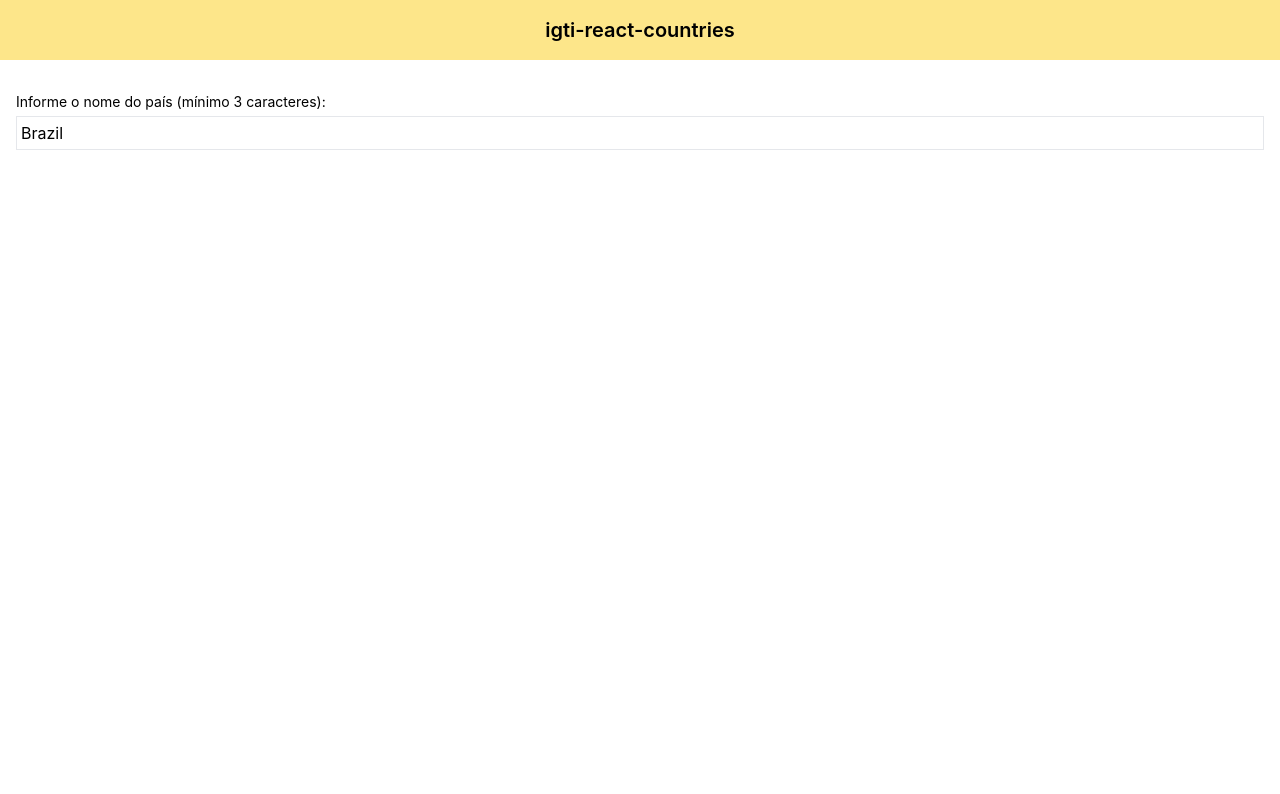
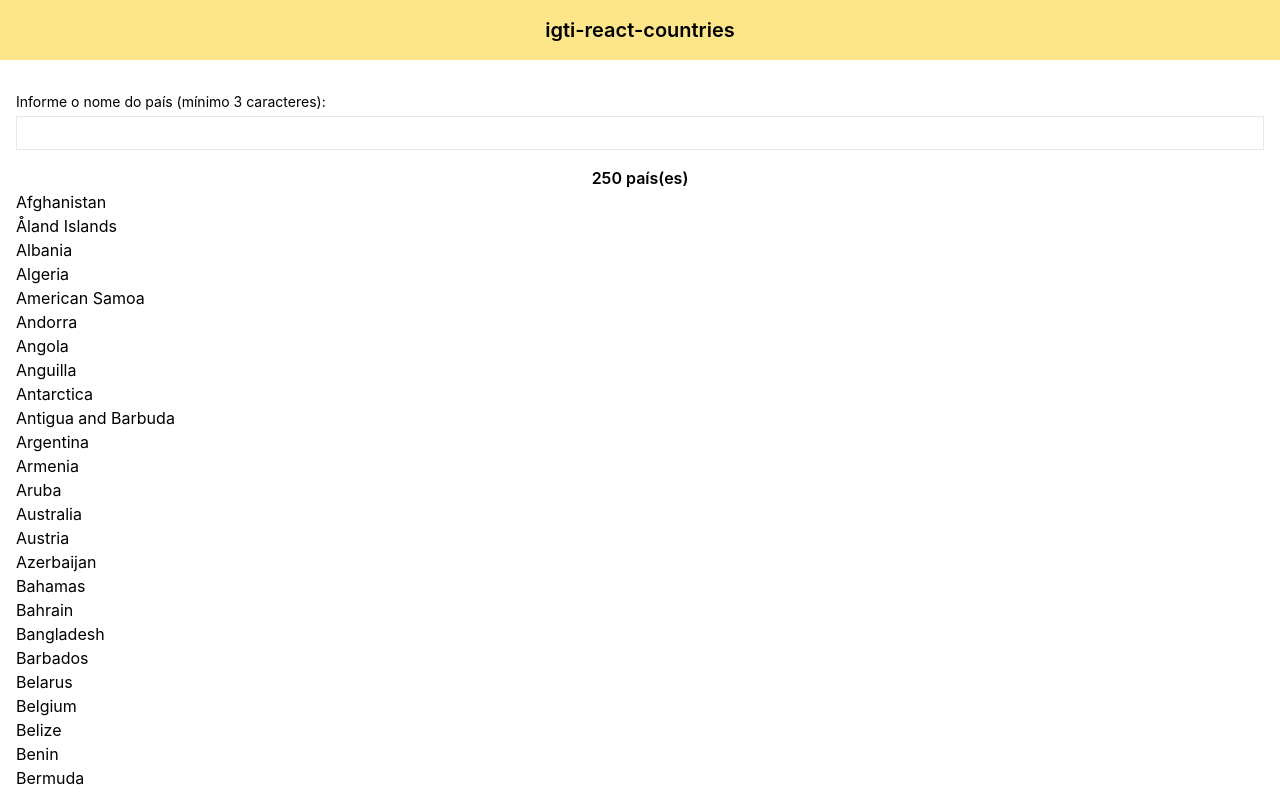
Before and after one commit to filipef9/igti-react-countries, a React (Create React App) app: page / in a window 1280 px wide. Shown: the top 794 px of the page. Built offline with nearby package versions, Linux system fonts and the light colour scheme.

Commit message:
Implementação inicial dos componentes Countries e Country.

```diff
--- /dev/null
+++ b/src/components/Countries.jsx
@@ -0,0 +1,14 @@
+import Country from './Country';
+
+const Countries = ({ children: countries = [] }) => {
+  return (
+    <div>
+      <h2 className="text-center font-semibold">{countries.length} país(es)</h2>
+      {countries.map(country => (
+        <Country key={country.id}>{country}</Country>
+      ))}
+    </div>
+  );
+};
+
+export default Countries;
--- /dev/null
+++ b/src/components/Country.jsx
@@ -0,0 +1,11 @@
+import React from 'react';
+
+const Country = ({ children: country = null }) => {
+  if (!country) {
+    return <div>Impossível redenrizar o país</div>;
+  }
+
+  return <div>{country.name}</div>;
+};
+
+export default Country;
--- a/src/pages/ReactCountriesPage.jsx
+++ b/src/pages/ReactCountriesPage.jsx
@@ -3,19 +3,20 @@
 import Header from '../components/Header';
 import Main from '../components/Main';
 import TextInput from '../components/TextInput';
+import Countries from '../components/Countries';
 
 import { countries } from '../data/countries.js';
 
 const MIN_CHARACTERS = 3;
 
 const ReactCountriesPage = () => {
-  const [countryFilter, setCountryFilter] = useState('Brazil');
+  const [countryFilter, setCountryFilter] = useState('');
   const handleChangeCountryFilter = newCountry => {
     setCountryFilter(newCountry);
   };
 
   const filteredCountries =
-    countryFilter.length >= MIN_CHARACTERS
+    countryFilter.trim().length >= MIN_CHARACTERS
       ? countries.filter(({ nameInLowercase }) =>
           nameInLowercase.includes(countryFilter.toLocaleLowerCase())
         )
@@ -32,6 +33,8 @@
           value={countryFilter}
           handleOnChange={handleChangeCountryFilter}
         />
+
+        <Countries>{filteredCountries}</Countries>
       </Main>
     </>
   );
```
